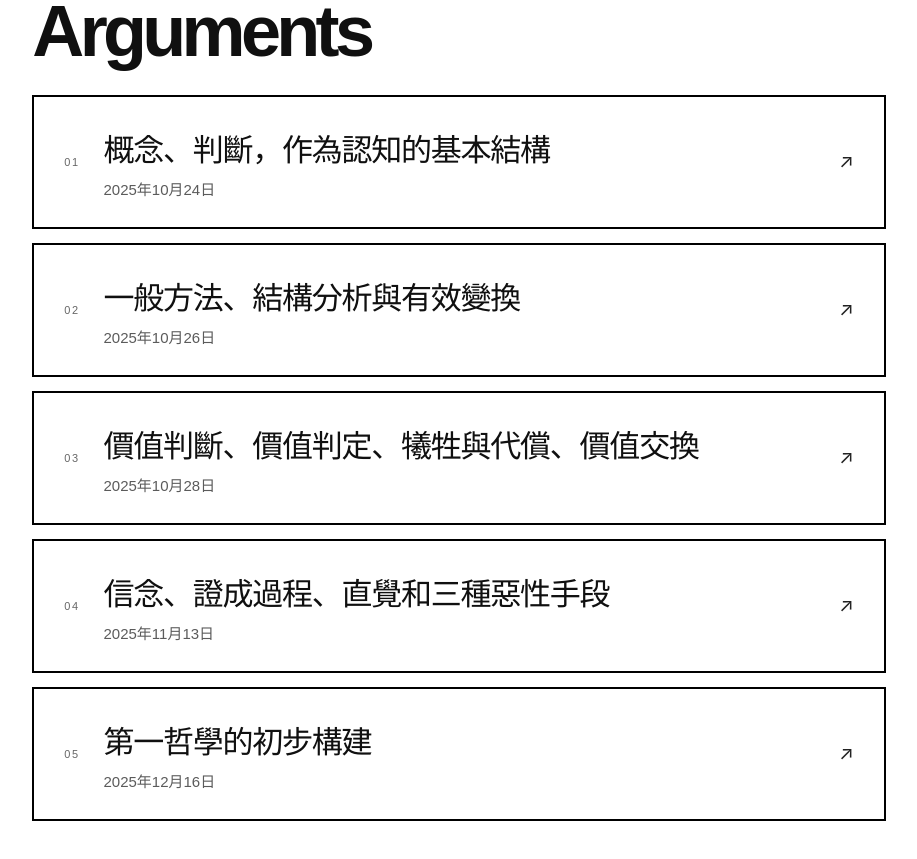
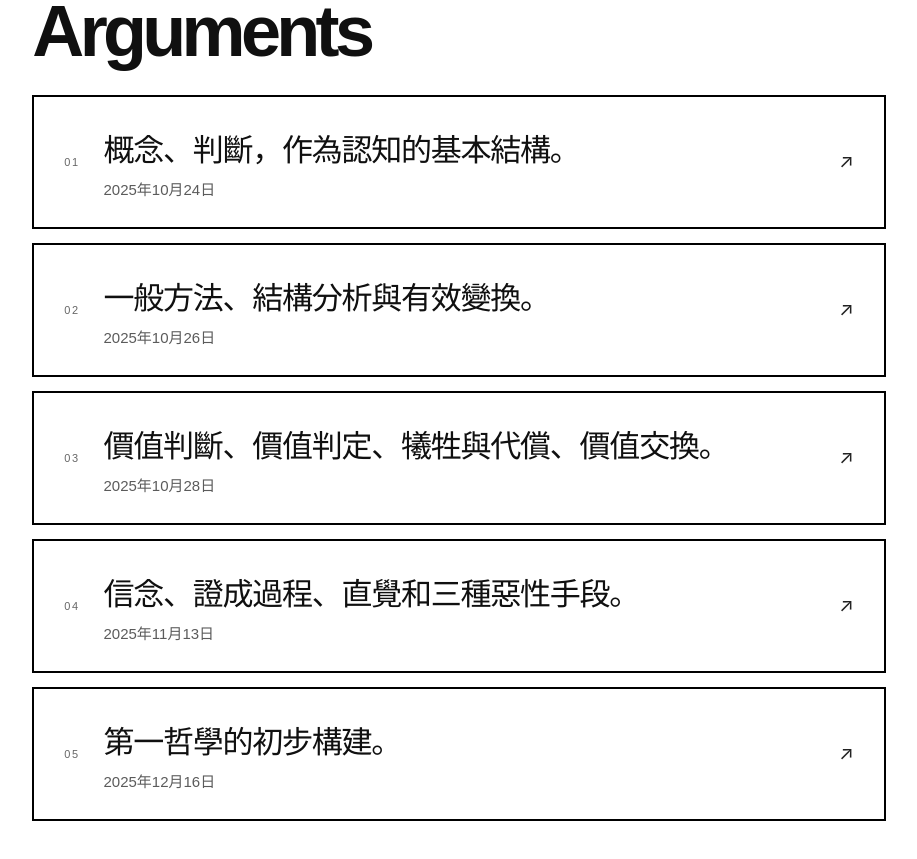
Before and after one commit to Saccharin04/Personal-website, a React (Vite) app: page / in a window 1280 px wide. Shown: the part 3220-4079 px from the top of the page, without its empty margins (181-1098 px from the left). Built offline with nearby package versions, Linux system fonts and the light colour scheme; a web font is replaced by a local one.

Commit message:
Add periods to Arguments titles

```diff
--- a/src/App.jsx
+++ b/src/App.jsx
@@ -87,11 +87,11 @@ const albumTracks = {
 }
 
 const argumentsVideos = [
-  { title: "概念、判斷，作為認知的基本結構", date: "2025年10月24日", href: "https://www.bilibili.com/video/BV1GTsWzAE54/" },
-  { title: "一般方法、結構分析與有效變換", date: "2025年10月26日", href: "https://www.bilibili.com/video/BV1prxPzwEDJ/" },
-  { title: "價值判斷、價值判定、犧牲與代償、價值交換", date: "2025年10月28日", href: "https://www.bilibili.com/video/BV1QvyrB1EZT/" },
-  { title: "信念、證成過程、直覺和三種惡性手段", date: "2025年11月13日", href: "https://www.bilibili.com/video/BV1KwCHBCEKh/" },
-  { title: "第一哲學的初步構建", date: "2025年12月16日", href: "https://www.bilibili.com/video/BV1iaqaB3EFs/" },
+  { title: "概念、判斷，作為認知的基本結構。", date: "2025年10月24日", href: "https://www.bilibili.com/video/BV1GTsWzAE54/" },
+  { title: "一般方法、結構分析與有效變換。", date: "2025年10月26日", href: "https://www.bilibili.com/video/BV1prxPzwEDJ/" },
+  { title: "價值判斷、價值判定、犧牲與代償、價值交換。", date: "2025年10月28日", href: "https://www.bilibili.com/video/BV1QvyrB1EZT/" },
+  { title: "信念、證成過程、直覺和三種惡性手段。", date: "2025年11月13日", href: "https://www.bilibili.com/video/BV1KwCHBCEKh/" },
+  { title: "第一哲學的初步構建。", date: "2025年12月16日", href: "https://www.bilibili.com/video/BV1iaqaB3EFs/" },
 ]
 
 function App() {
```
